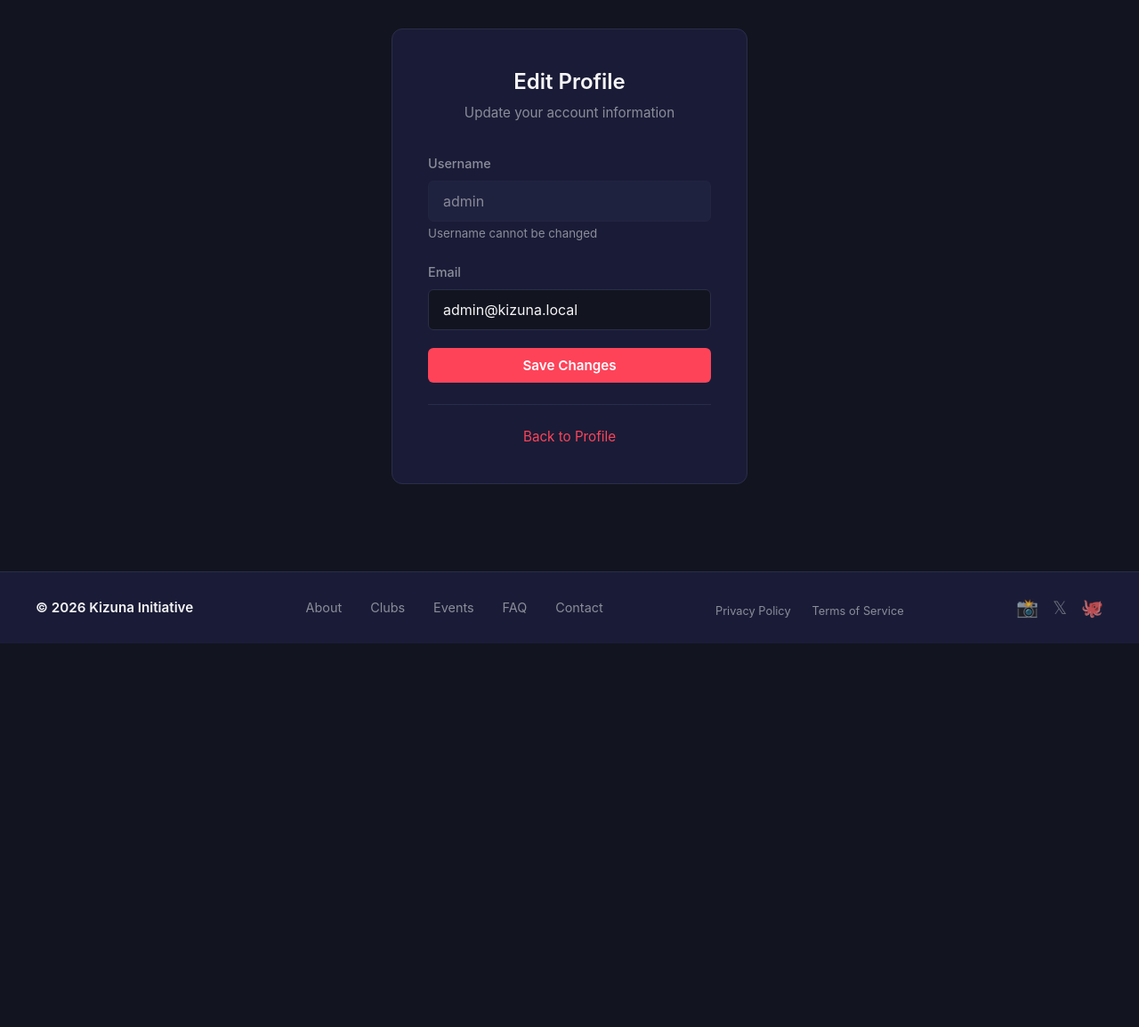
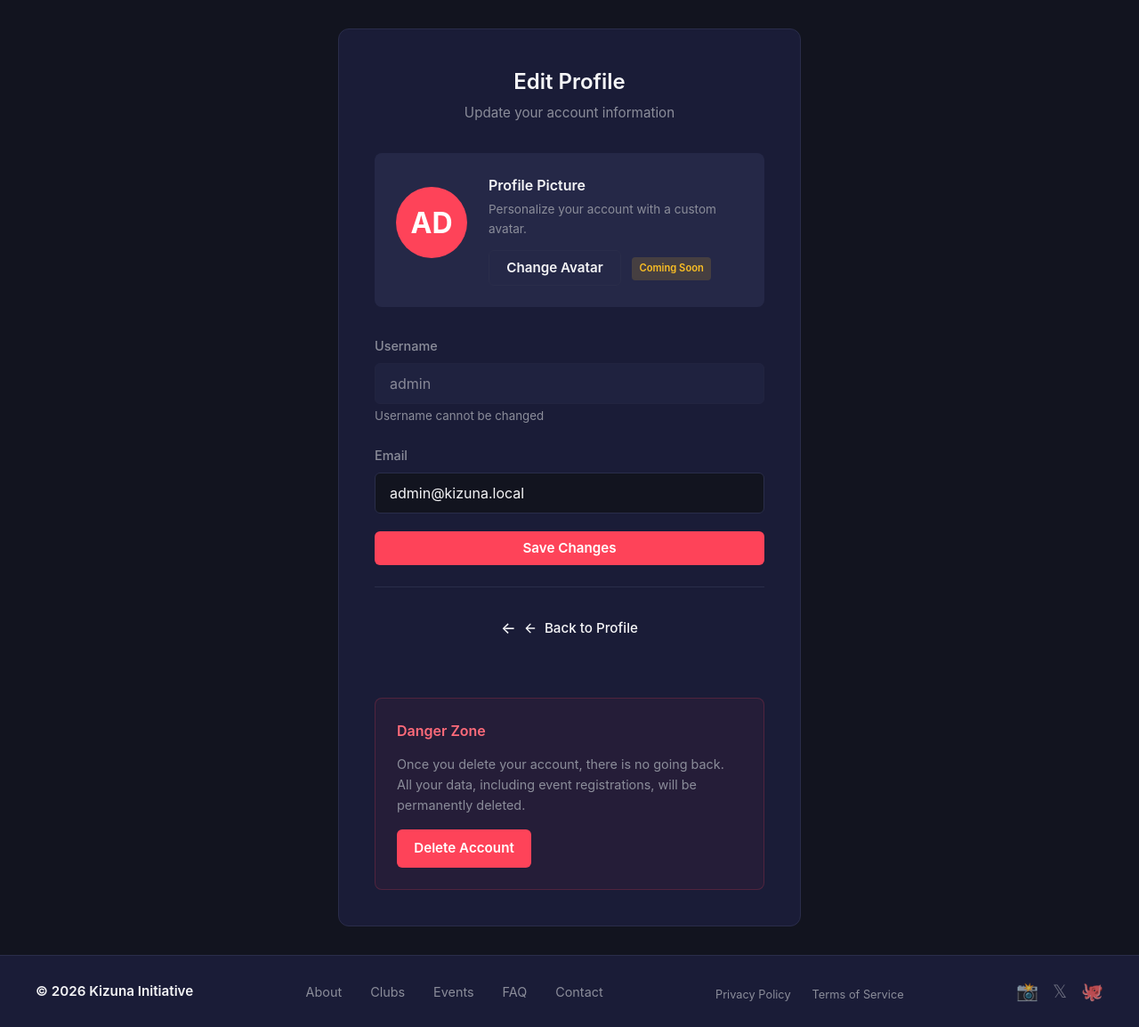
Before and after one commit to nitrimandylis/kizuna, a Flask app: page /profile/edit in a window 1280 px wide. Shown: the part 77-1231 px from the top of the page at 89% size. Before the commit the page ends 800 px from the top, so only its background shows below. Run offline with Flask 3, Linux system fonts and the light colour scheme; a user stored in the database is signed in; some libraries are stand-ins or nearby versions.

Commit message:
feat: add avatar upload placeholder and account deletion to profile edit
- Add avatar section with change button (placeholder)
- Add danger zone with delete account option
- Add delete account confirmation page with warnings
- Require password and typing DELETE to confirm
- Delete user registrations before account
- Add danger zone and button CSS styling

```diff
--- a/routes/profile.py
+++ b/routes/profile.py
@@ -1,6 +1,6 @@
 import logging
 from flask import Blueprint, render_template, request, redirect, url_for, flash
-from flask_login import login_required, current_user
+from flask_login import login_required, current_user, logout_user
 from models import db, User, EventRegistration, Event
 from utils import validate_email, validate_password
 
@@ -46,12 +46,10 @@ def edit():
 
         errors = []
 
-        # Validate email
         valid, email_result = validate_email(email)
         if not valid:
             errors.append(email_result)
         elif email != current_user.email:
-            # Check if email is already taken
             existing = User.query.filter_by(email=email).first()
             if existing and existing.id != current_user.id:
                 errors.append('Email already in use')
@@ -61,13 +59,11 @@ def edit():
                 flash(error, 'error')
             return render_template('profile/edit.html')
 
-        # Update email if changed
         if email != current_user.email:
             current_user.email = email
             current_user.email_verified = False
             logger.info(f"User {current_user.username} changed email to {email}")
 
-            # Create new verification token
             from models import EmailVerificationToken
             from datetime import datetime, timedelta
             import secrets
@@ -105,11 +101,9 @@ def change_password():
 
         errors = []
 
-        # Verify current password
         if not current_user.check_password(current_password):
             errors.append('Current password is incorrect')
 
-        # Validate new password
         valid, password_result = validate_password(new_password)
         if not valid:
             errors.append(password_result)
@@ -122,7 +116,6 @@ def change_password():
                 flash(error, 'error')
             return render_template('profile/change_password.html')
 
-        # Update password
         current_user.set_password(new_password)
         db.session.commit()
 
@@ -131,3 +124,41 @@ def change_password():
         return redirect(url_for('profile.index'))
 
     return render_template('profile/change_password.html')
+
+
+@profile_bp.route('/delete', methods=['GET', 'POST'])
+@login_required
+def delete_account():
+    """Delete user account with password confirmation."""
+    if request.method == 'POST':
+        password = request.form.get('password', '')
+        confirmation = request.form.get('confirmation', '')
+
+        errors = []
+
+        if not current_user.check_password(password):
+            errors.append('Password is incorrect')
+
+        if confirmation != 'DELETE':
+            errors.append('Please type DELETE to confirm')
+
+        if errors:
+            for error in errors:
+                flash(error, 'error')
+            return render_template('profile/delete_account.html')
+
+        user_id = current_user.id
+        username = current_user.username
+
+        EventRegistration.query.filter_by(user_id=user_id).delete()
+
+        logout_user()
+
+        User.query.filter_by(id=user_id).delete()
+        db.session.commit()
+
+        logger.info(f"User {username} deleted their account")
+        flash('Your account has been permanently deleted.', 'success')
+        return redirect(url_for('auth.login'))
+
+    return render_template('profile/delete_account.html')
--- a/static/css/style.css
+++ b/static/css/style.css
@@ -3265,3 +3265,121 @@ main {
         font-size: 1rem;
     }
 }
+
+/* ═════════════════════════════════════════════════════════════════════════
+   PROFILE EDIT PAGE ENHANCEMENTS
+   ═════════════════════════════════════════════════════════════════════════ */
+
+.auth-card-wide {
+    max-width: 520px;
+}
+
+.avatar-section {
+    display: flex;
+    align-items: center;
+    gap: 1.5rem;
+    padding: 1.5rem;
+    background: var(--navy-light);
+    border-radius: 8px;
+    margin-bottom: 2rem;
+}
+
+.avatar-preview {
+    flex-shrink: 0;
+}
+
+.avatar-info h3 {
+    font-size: 1rem;
+    font-weight: 600;
+    margin-bottom: 0.25rem;
+}
+
+.avatar-description {
+    font-size: 0.85rem;
+    color: var(--text-muted);
+    margin-bottom: 0.75rem;
+}
+
+.coming-soon-badge {
+    display: inline-block;
+    padding: 0.25rem 0.5rem;
+    font-size: 0.7rem;
+    font-weight: 600;
+    background: rgba(251, 191, 36, 0.15);
+    color: var(--warning);
+    border-radius: 4px;
+    margin-left: 0.5rem;
+    vertical-align: middle;
+}
+
+.danger-zone {
+    margin-top: 2rem;
+    padding: 1.5rem;
+    background: rgba(254, 67, 89, 0.05);
+    border: 1px solid rgba(254, 67, 89, 0.2);
+    border-radius: 8px;
+}
+
+.danger-zone h3 {
+    font-size: 1rem;
+    font-weight: 600;
+    color: var(--primary-light);
+    margin-bottom: 0.75rem;
+}
+
+.danger-zone p {
+    font-size: 0.9rem;
+    color: var(--text-muted);
+    margin-bottom: 1rem;
+    line-height: 1.6;
+}
+
+.btn-danger {
+    background: var(--primary);
+    color: white;
+}
+
+.btn-danger:hover {
+    background: var(--primary-light);
+    box-shadow: 0 4px 12px rgba(254, 67, 89, 0.4);
+}
+
+.auth-footer .back-link {
+    display: inline-flex;
+    align-items: center;
+    gap: 0.5rem;
+    color: var(--text);
+    font-size: 0.95rem;
+    font-weight: 500;
+    padding: 0.5rem 0;
+    transition: color 0.2s ease;
+}
+
+.auth-footer .back-link:hover {
+    color: var(--primary);
+}
+
+.auth-footer .back-link svg {
+    transition: transform 0.2s ease;
+}
+
+.auth-footer .back-link:hover svg {
+    transform: translateX(-2px);
+}
+
+@media (max-width: 768px) {
+    .avatar-section {
+        flex-direction: column;
+        text-align: center;
+    }
+
+    .avatar-info {
+        display: flex;
+        flex-direction: column;
+        align-items: center;
+    }
+
+    .auth-card-wide {
+        max-width: 100%;
+    }
+}
--- a/templates/profile/edit.html
+++ b/templates/profile/edit.html
@@ -5,10 +5,24 @@
 {% block content %}
 <div class="auth-page">
     <div class="auth-container">
-        <div class="auth-card">
+        <div class="auth-card auth-card-wide">
             <div class="auth-header">
                 <h1>Edit Profile</h1>
                 <p>Update your account information</p>
+            </div>
+
+            <div class="avatar-section">
+                <div class="avatar-preview">
+                    <div class="profile-avatar-large">{{ current_user.username[:2].upper() }}</div>
+                </div>
+                <div class="avatar-info">
+                    <h3>Profile Picture</h3>
+                    <p class="avatar-description">Personalize your account with a custom avatar.</p>
+                    <button type="button" class="btn btn-secondary" disabled>
+                        Change Avatar
+                    </button>
+                    <span class="coming-soon-badge">Coming Soon</span>
+                </div>
             </div>
 
             <form method="POST" action="{{ url_for('profile.edit') }}">
@@ -29,7 +43,18 @@
             </form>
 
             <div class="auth-footer">
-                <a href="{{ url_for('profile.index') }}">Back to Profile</a>
+                <a href="{{ url_for('profile.index') }}" class="back-link">
+                    <svg xmlns="http://www.w3.org/2000/svg" width="16" height="16" viewBox="0 0 24 24" fill="none" stroke="currentColor" stroke-width="2" stroke-linecap="round" stroke-linejoin="round">
+                        <path d="M19 12H5M12 19l-7-7 7-7"/>
+                    </svg>
+                    Back to Profile
+                </a>
+            </div>
+
+            <div class="danger-zone">
+                <h3>Danger Zone</h3>
+                <p>Once you delete your account, there is no going back. All your data, including event registrations, will be permanently deleted.</p>
+                <a href="{{ url_for('profile.delete_account') }}" class="btn btn-danger">Delete Account</a>
             </div>
         </div>
     </div>
```
Also changed, not shown: templates/profile/delete_account.html (added, +51 -0 lines).
